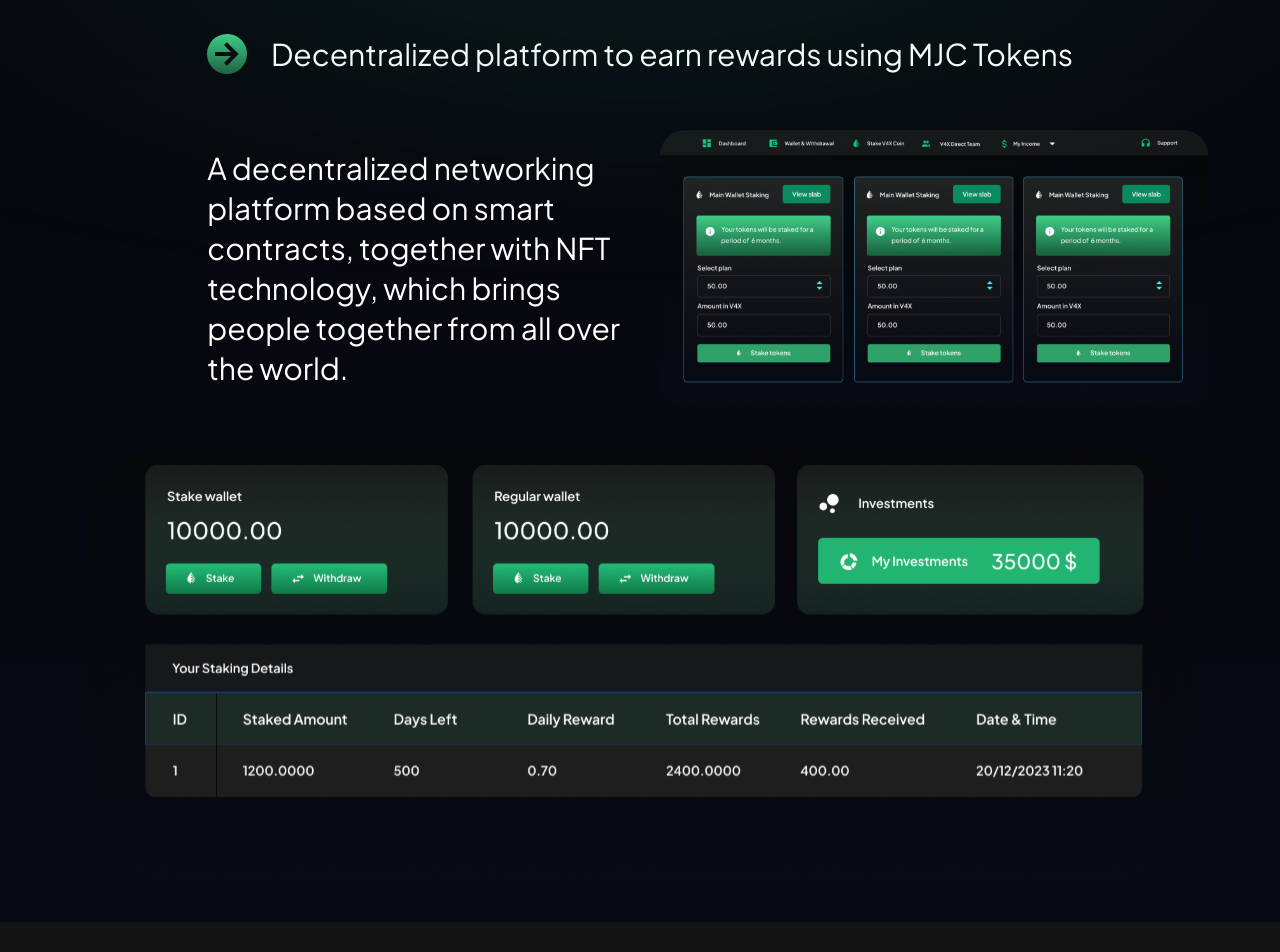
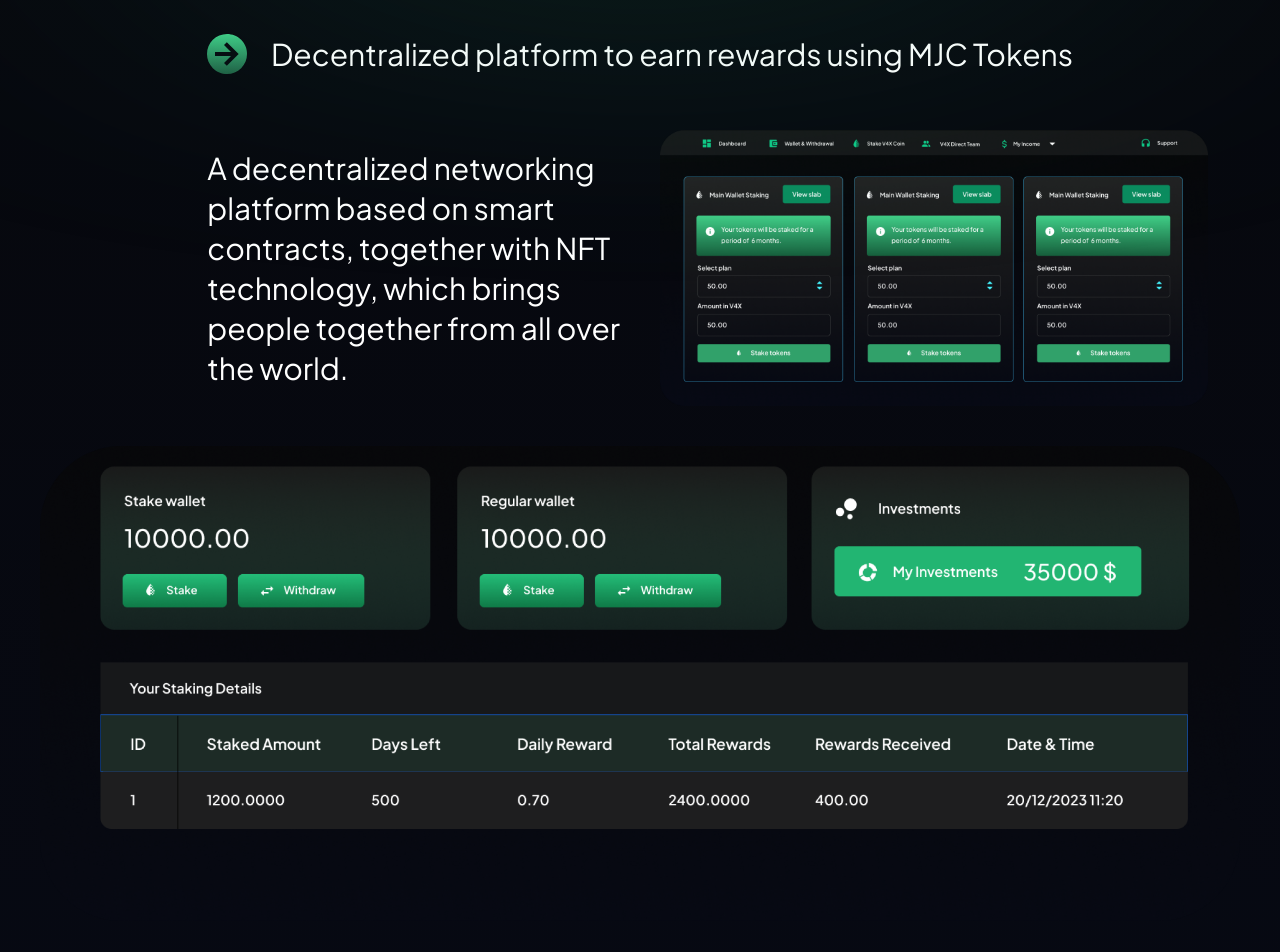
Before and after one commit to anshu4sharma/mjc_mlm, a React (Create React App) app: page / in a window 1280 px wide. Shown: the part 1440-2392 px from the top of the page. Built offline with nearby package versions, Linux system fonts and the light colour scheme.

Commit message:
images changed

```diff
--- a/src/components/Hero.jsx
+++ b/src/components/Hero.jsx
@@ -4,7 +4,7 @@ const Hero = () => {
   return (
     <div className="justify-center md:p-10 lg:p-20 p-8 md:items-center grid grid-cols-1 gap-10 md:grid-cols-2 items-center ">
       <div className="flex flex-col text-white relative">
-        <h1 className="md:text-6xl md:leading-[80px] text-left leading-[60px] text-3xl tracking-wide font-semibold md:font-bold">
+        <h1 className="md:text-6xl md:leading-[80px] text-left leading-[60px] text-3xl tracking-wide font-bold">
           Decentralized Token Governed By The
           <span className="text-[#43C878]"> Community</span>
         </h1>
--- a/src/components/Network.jsx
+++ b/src/components/Network.jsx
@@ -23,14 +23,14 @@ const Network = () => {
           </p>
         </div>
         <img
-          src="/assets/dashboard.svg"
+          src="/assets/dashboard.png"
           className=""
           width={800}
           alt="dashboard"
         />
       </div>
       <div className="flex justify-center items-center w-full">
-        <img src="/assets/dashboard2.svg" className="" alt="dashboard" />
+        <img src="/assets/dashboard2.png" className="" alt="dashboard" />
       </div>
     </div>
   );
```
Also changed, not shown: public/assets/dashboard.png (added), public/assets/dashboard2.png (added).
